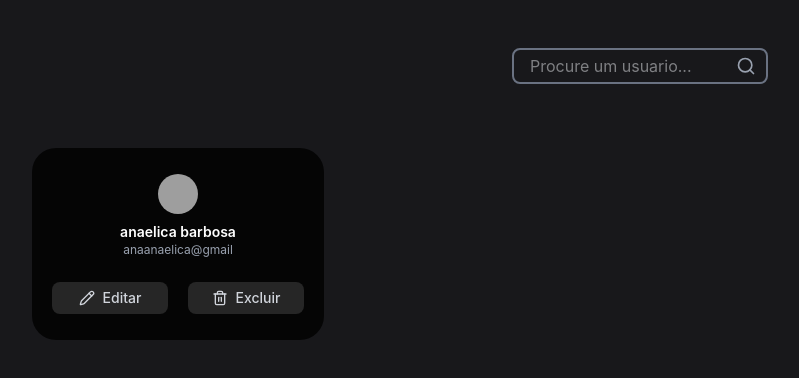
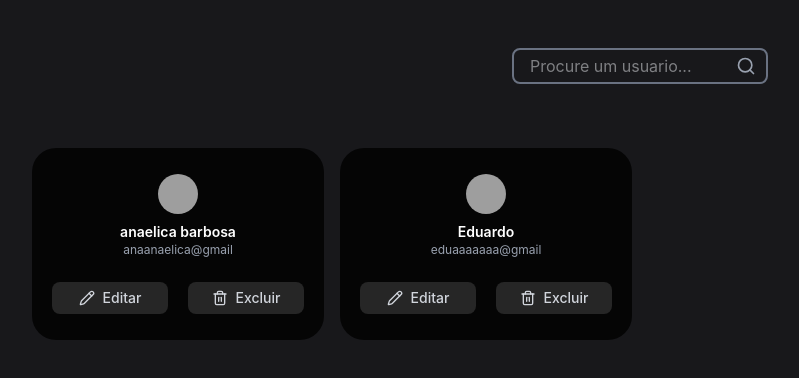
Before and after one commit to Anaelica/cadastro-de-usuarios, a React (Vite) app: page / in a window 1280 px wide. Shown: the top 378 px of the page, without its empty margins (0-799 px from the left). Built offline with nearby package versions, Linux system fonts and the light colour scheme; grey boxes are pictures that could not be loaded.

Commit message:
Adição do filtro de pesquisa pros cards

```diff
--- a/src/user/cards/Users-Cards.jsx
+++ b/src/user/cards/Users-Cards.jsx
@@ -1,22 +1,28 @@
-import { Pencil, Trash2 } from "lucide-react"
+import { Pencil, Trash2, User } from "lucide-react";
 
-export default function CardUsuarios(){
-  const usuarios = [
-    {
-      avatar: "https://i.pinimg.com/1200x/c3/b6/27/c3b62766f107dd52da4de3ed53976cbe.jpg",
-      name: "anaelica barbosa",
-      email: "anaanaelica@gmail"
-    }
-  ]
+export default function CardUsuarios({ usuarios, search }) {
+  const usuariosFiltrados = usuarios.filter((usuarios) =>
+    usuarios.name.toLowerCase().includes(search.toLowerCase()),
+  );
+
   return (
-  <div className="
+    <div
+      className="
       grid
       grid-cols-1
       sm:grid-cols-2
       lg:grid-cols-3
       xl:grid-cols-4
-  gap-4 w-full">
-    {usuarios.map((usuario, index) => (
+      gap-4 w-full"
+        >
+
+      {usuariosFiltrados.length === 0 ? (
+        <div className="flex flex-col items-center justify-center w-full col-span-full gap-4 mt-16 transition-all">
+          <User className="h-20 w-20 text-gray-400"/>
+          <p className="text-gray-400">Nenhum Usuario encontrado</p>
+        </div>
+      ) : (
+        usuariosFiltrados.map((usuario, index) => (
           <div
             key={index}
             className="flex flex-col items-center justify-center gap-3 bg-black/80 h-48 w-full max-w-80 rounded-3xl"
@@ -30,12 +36,12 @@ export default function CardUsuarios(){
                 />
               </div>
 
-          <div className="flex flex-col items-center">
-            <h2 className="text-white font-semibold text-sm">
+              <div className="flex flex-col items-center w-full px-4">
+                <h2 className="text-white font-semibold text-sm truncate w-full text-center">
                   {usuario.name}
                 </h2>
 
-            <p className="text-gray-400 text-xs">
+                <p className="text-gray-400 text-xs break-all text-center w-full">
                   {usuario.email}
                 </p>
               </div>
@@ -57,7 +63,8 @@ export default function CardUsuarios(){
               </div>
             </div>
           </div>
-    ))}
+        ))
+      )}
     </div>
-)
+  );
 }
```
Lines whose indentation alone changed are shown as unchanged.
